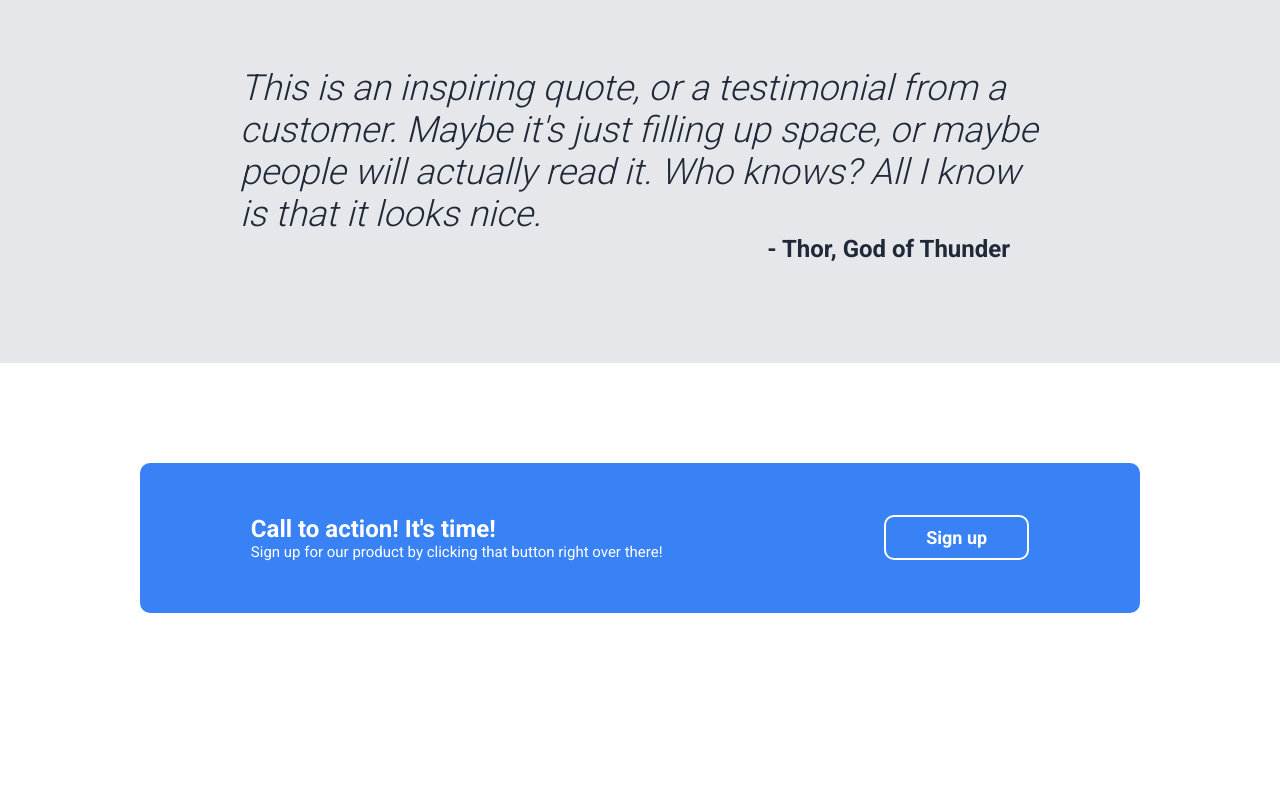
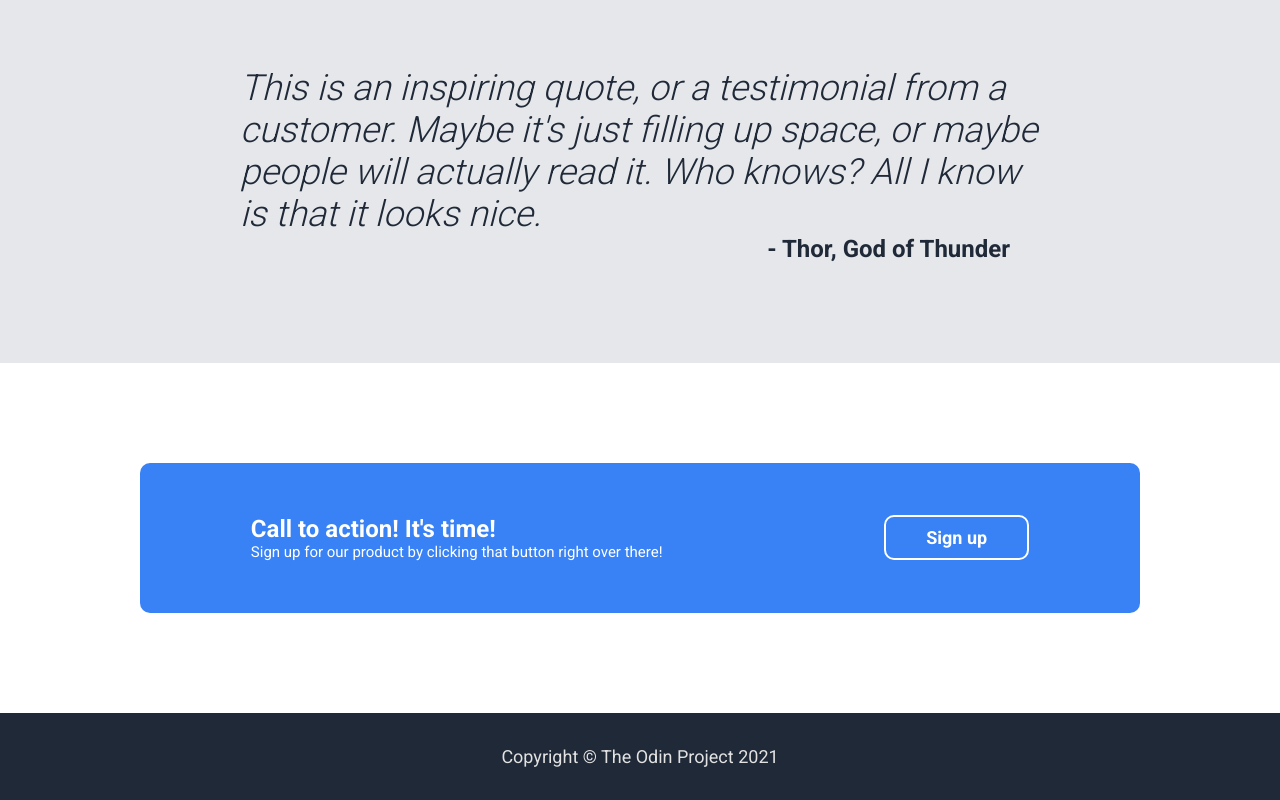
Before and after one commit to KimOsterholm/landing-page, a plain HTML site: page index.html in a window 1280 px wide. Shown: the part 1028-1828 px from the top of the page. Before the commit the page ends 1741 px from the top, so only its background shows below. Drawn offline with Linux system fonts and the light colour scheme.

Commit message:
Add Footer HTML & CSS

```diff
--- a/index.html
+++ b/index.html
@@ -68,5 +68,9 @@
       </div>
       </div>
     </div>
+
+    <div class="footer">
+      <p>Copyright © The Odin Project 2021</p>
+    </div>
   </body>
 </html>
--- a/styles/style.css
+++ b/styles/style.css
@@ -198,3 +198,11 @@ button {
   font-size: large;
   border-style: solid;
 }
+
+.footer {
+  background-color: #1f2937;
+  color: rgb(226, 226, 226);
+  text-align: center;
+  font-size: 18px;
+  padding: 15px;
+}
```
